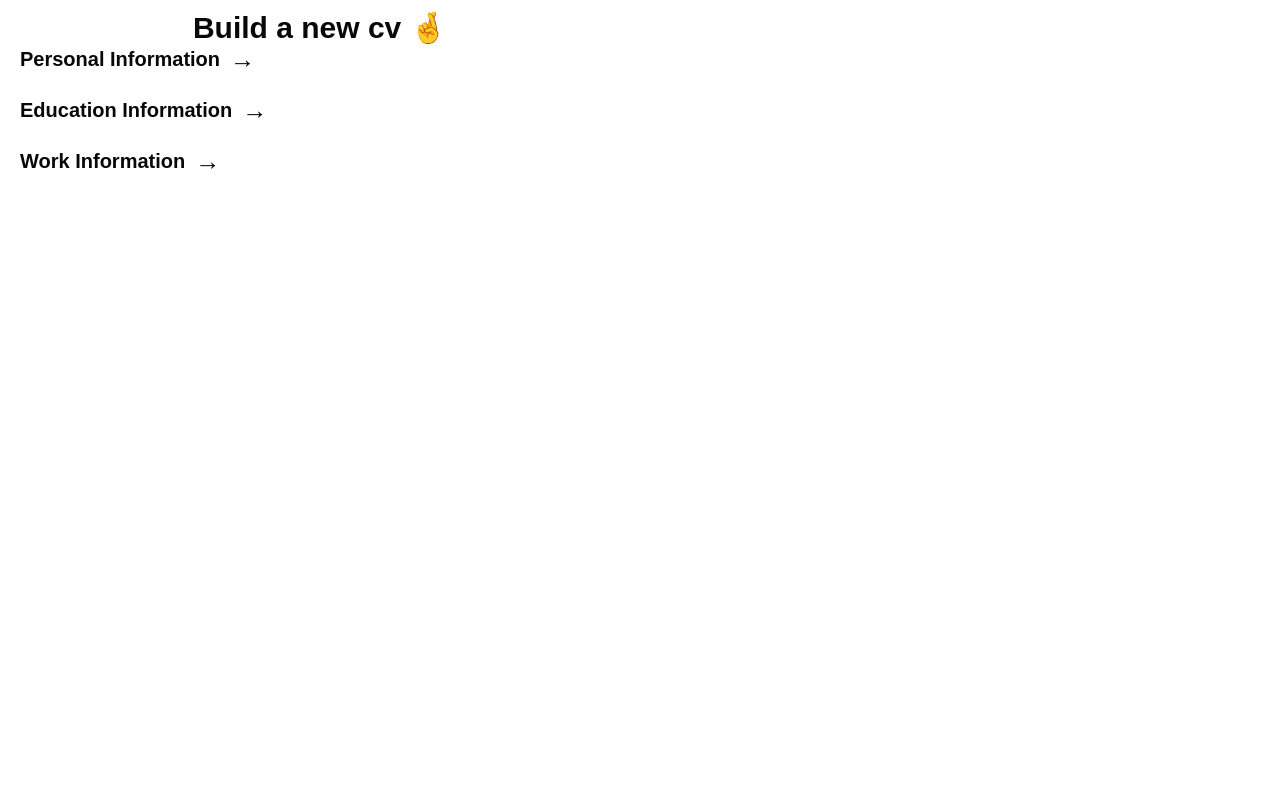
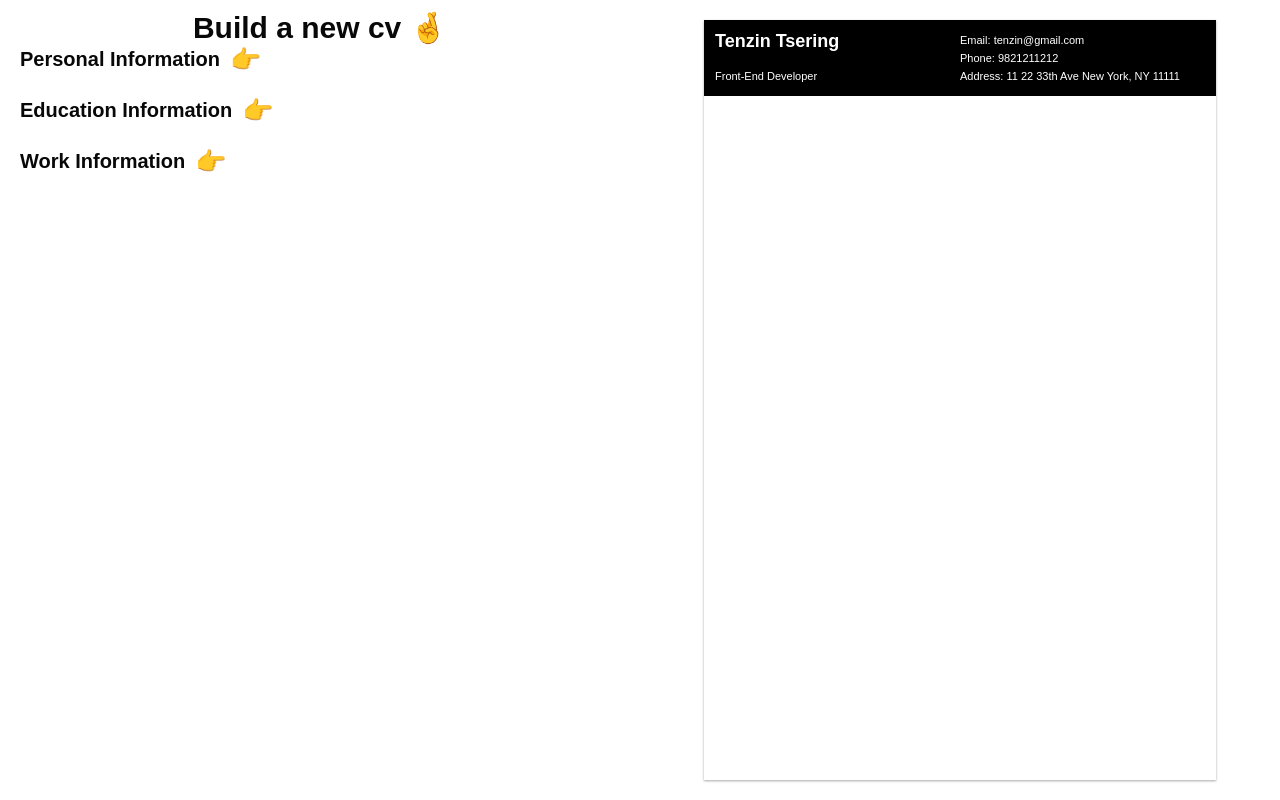
Before and after one commit to rabtennamgyal/TOP-React-cv-builder, a React (Create React App) app: page / in a window 1280 px wide. Built offline with nearby package versions, Linux system fonts and the light colour scheme.

Commit message:
worked on logic to render submitted datas

```diff
--- a/src/App.js
+++ b/src/App.js
@@ -1,5 +1,7 @@
 import React from "react";
 import CVBuilder from "./module/CVbuilder";
+import FinalCV from "./module/FinalCV";
+
 
 class App extends React.Component {
   constructor(props) {
@@ -7,30 +9,83 @@ class App extends React.Component {
     this.state = {
       personal: [],
       education: [],
-      work: []
+      work: [],
+      FirstName: '',
+      LastName: '',
+      Email: '',
+      Phone: '',
+      Address: ''
     }
-  }
+  };
 
   getData = (data) => {
-    this.state.personal.push(data);
+    if (this.state.personal.length !== 0) {
+      let newArr = this.state.personal.splice(0, this.state.personal.length - 1);
+      newArr.push(data);
+      this.setState({
+        personal: this.state.splice(0, this.setState)
+      });
+    } else {
+      this.state.personal.push(data);
+    };
+
+    setTimeout(() => {
+      const { FirstName, LastName, Email, Phone, Address } = this.state.personal[0];
+      this.setState({
+        FirstName: FirstName,
+        LastName: LastName,
+        Email: Email,
+        Phone: Phone,
+        Address: Address
+      });
+    })
     console.log(this.state.personal);
   };
 
   getData2 = (data) => {
     this.state.education.push(data);
-    console.log(this.state.education)
   };
 
   getData3 = (data) => {
     this.state.work.push(data);
-    console.log(this.state.work)
+  };
+
+  editData = () => {
+    console.log('editing');
+    const arrow = document.getElementById('arrow1');
+    const personalInfo = document.querySelector('.personalInfo');
+
+    const FirstName = this.state.FirstName;
+    const firstNameinput = document.getElementById('firstName');
+    firstNameinput.value = FirstName;
+    console.log(FirstName);
+
+
+    if (personalInfo.classList.contains('open')) {
+      return;
+    } else {
+      personalInfo.classList.add('open');
+      personalInfo.style.height = '25rem';
+      personalInfo.style.visibility = 'visible';
+      arrow.style.transform = 'rotate(90deg)';
+    };
   };
 
   render() {
+    const { FirstName, LastName, Email, Phone, Address } = this.state;
+
     return (
       <div className="App">
         <CVBuilder
         getData={this.getData} getData2={this.getData2} getData3={this.getData3}
+        />
+        <FinalCV
+        FirstName={FirstName}
+        LastName={LastName}
+        Email={Email}
+        Phone={Phone}
+        Address={Address}
+        editData={this.editData}
         />
       </div>
     );
--- a/src/components/education.js
+++ b/src/components/education.js
@@ -56,6 +56,8 @@ class Education extends Component {
     submitData = (e) => {
         e.preventDefault();
         this.props.onSubmit2(this.state);
+        const inputs = document.querySelectorAll('.inpute');
+        inputs.forEach(el => el.value = '');
     };
 
     render() {
@@ -67,7 +69,7 @@ class Education extends Component {
                     </h1>
 
                     <p onClick={this.showCards} id='arrow2'>
-                        &rarr;
+                        👉
                     </p>
                 </div>
 
@@ -75,32 +77,32 @@ class Education extends Component {
                     <form>
                         <div className="inputDiv" id='schoolNamediv'>
                             <label htmlFor="schoolName">School Name: </label>
-                            <input id='schoolName' type='text' onInput={this.setSchoolName}></input>
+                            <input className="inpute" id='schoolName' type='text' onInput={this.setSchoolName}></input>
                         </div>
 
                         <div className="inputDiv" id='schoolGraduationdiv'>
                             <label htmlFor="schoolGraduation">Graduation: </label>
-                            <input id='schoolGraduation' type='date' onInput={this.setSchoolGraduation}></input>
+                            <input className="inpute" id='schoolGraduation' type='date' onInput={this.setSchoolGraduation}></input>
                         </div>
 
                         <div className="inputDiv" id='collegeNamediv'>
                             <label htmlFor="collegeName">College Name: </label>
-                            <input id='collegeName' type='text' onInput={this.setCollegeName}></input>
+                            <input className="inpute" id='collegeName' type='text' onInput={this.setCollegeName}></input>
                         </div>
 
                         <div className="inputDiv" id='collgeGraduationdiv'>
                             <label htmlFor="collgeGraduation">College Graduation: </label>
-                            <input id='collgeGraduation' type='date' onInput={this.setCollegeGraduation}></input>
+                            <input className="inpute" id='collgeGraduation' type='date' onInput={this.setCollegeGraduation}></input>
                         </div>
 
                         <div className="inputDiv" id='studydiv'>
                             <label htmlFor="study">Field Of Study: </label>
-                            <input id='study' type='text' placeholder="Computer Science" onInput={this.setStudy}></input>
+                            <input className="inpute" id='study' type='text' placeholder="Computer Science" onInput={this.setStudy}></input>
                         </div>
 
                         <div className="inputDiv" id='degreediv'>
                             <label htmlFor="degree">Degree: </label>
-                            <select id="degrees" onInput={this.setDegree}>
+                            <select className="inpute" id="degrees" onInput={this.setDegree}>
                                 <option value="Associate's Degree">Associate's Degree</option>
                                 <option value="Bachelor's Degree">Bachelor's Degree</option>
                                 <option value="Master's Degree">Master's Degree</option>
--- a/src/components/personal.js
+++ b/src/components/personal.js
@@ -49,6 +49,8 @@ class Personal extends Component {
     submitData = (e) => {
         e.preventDefault();
         this.props.onSubmit(this.state);
+        const inputs = document.querySelectorAll('.inputp');
+        inputs.forEach(el => el.value = '');
     };
 
     render() {
@@ -60,7 +62,7 @@ class Personal extends Component {
                     </h1>
 
                     <p onClick={this.showCards} id='arrow1'>
-                        &rarr;
+                        👉
                     </p>
                 </div>
 
@@ -68,27 +70,27 @@ class Personal extends Component {
                     <form>
                         <div className="inputDiv" id='firstnamediv'>
                             <label htmlFor="firstName">First Name: </label>
-                            <input id='firstName' type='text' placeholder="Tenzin" onInput={this.setFirstName}></input>
+                            <input className='inputp' id='firstName' type='text' placeholder="Tenzin" onInput={this.setFirstName}></input>
                         </div>
 
                         <div className="inputDiv" id='lastnamediv'>
                             <label htmlFor="lastName">Last Name: </label>
-                            <input id='lastName' type='text' placeholder="Dorjee" onInput={this.setLastName}></input>
+                            <input className='inputp' id='lastName' type='text' placeholder="Dorjee" onInput={this.setLastName}></input>
                         </div>
 
                         <div className="inputDiv" id='emaildiv'>
                             <label htmlFor="email">Email: </label>
-                            <input id='email' type='text' placeholder="tenzin@gmail.com" onInput={this.setEmail}></input>
+                            <input  className='inputp' id='email' type='text' placeholder="tenzin@gmail.com" onInput={this.setEmail}></input>
                         </div>
 
                         <div className="inputDiv" id='phonediv'>
                             <label htmlFor="phone">Phone: </label>
-                            <input id='phone' type='text' placeholder="1211212211" onInput={this.setPhone}></input>
+                            <input className='inputp' id='phone' type='text' placeholder="1211212211" onInput={this.setPhone}></input>
                         </div>
 
                         <div className="inputDiv" id='addressdiv'>
                             <label htmlFor="address">Address: </label>
-                            <input id='address' type='text' placeholder="12-12 44th Ave, 22121, New York" onInput={this.setAddress}></input>
+                            <input className='inputp' id='address' type='text' placeholder="12-12 44th Ave, 22121, New York" onInput={this.setAddress}></input>
                         </div>
 
                         <div id="submitDiv">
--- a/src/components/work.js
+++ b/src/components/work.js
@@ -49,6 +49,8 @@ class Work extends Component {
     submitData = (e) => {
         e.preventDefault();
         this.props.onSubmit3(this.state);
+        const inputs = document.querySelectorAll('.inputw');
+        inputs.forEach(el => el.value = '');
     };
 
     render() {
@@ -60,7 +62,7 @@ class Work extends Component {
                     </h1>
 
                     <p onClick={this.showCards} id='arrow3'>
-                        &rarr;
+                        👉
                     </p>
                 </div>
 
@@ -68,27 +70,27 @@ class Work extends Component {
                     <form>
                         <div className="inputDiv" id='positiondiv'>
                             <label htmlFor="position">Position: </label>
-                            <input id='position' type='text' onInput={this.setPosition}></input>
+                            <input className="inputw" id='position' type='text' onInput={this.setPosition}></input>
                         </div>
 
                         <div className="inputDiv" id='employerdiv'>
                             <label htmlFor="employer">Employer: </label>
-                            <input id='employer' type='text' onInput={this.setEmployer}></input>
+                            <input  className="inputw" id='employer' type='text' onInput={this.setEmployer}></input>
                         </div>
 
                         <div className="inputDiv" id='startDatediv'>
                             <label htmlFor="startDate">Start Date: </label>
-                            <input id='startDate' type='date' onInput={this.setStartDate}></input>
+                            <input className="inputw" id='startDate' type='date' onInput={this.setStartDate}></input>
                         </div>
 
                         <div className="inputDiv" id='endDatediv'>
                             <label htmlFor="endDate">End Date: </label>
-                            <input id='endDate' type='date' onInput={this.setEndDate}></input>
+                            <input className="inputw" id='endDate' type='date' onInput={this.setEndDate}></input>
                         </div>
 
                         <div className="inputDiv" id='descriptiondiv'>
                             <label htmlFor="description">Descritption: </label>
-                            <textarea id='description' type='text' onInput={this.setDescription}></textarea>
+                            <textarea className="inputw" id='description' type='text' onInput={this.setDescription}></textarea>
                         </div>
 
                         <div id="submitDiv">
--- /dev/null
+++ b/src/module/FinalCV.js
@@ -0,0 +1,43 @@
+import React from "react";
+
+class FinalCV extends React.Component {
+    editingData = () => {
+        this.props.editData();
+    };
+
+    render() {
+        return (
+            <div className="FinalCV">
+                <div className="cv">
+                    <div className="divOne">
+                        <div className="divOne1">
+                            <h1 className="editable" onClick={this.editingData}>
+                                {this.props.FirstName || 'Tenzin'} {this.props.LastName || 'Tsering'}
+                            </h1>
+
+                            <p className="editable">
+                                {this.props.className || 'Front-End Developer'}
+                            </p>
+                        </div>
+
+                        <div className="divOne2">
+                            <p className="editable">
+                                Email: {this.props.Email || 'tenzin@gmail.com'}
+                            </p>
+
+                            <p className="editable">
+                                Phone: {this.props.Phone || '9821211212'}
+                            </p>
+
+                            <p className="editable">
+                                Address: {this.props.Address || '11 22 33th Ave New York, NY 11111'}
+                            </p>
+                        </div>
+                    </div>
+                </div>
+            </div>
+        );
+    };
+};
+
+export default FinalCV;
--- a/src/sass/components/personal.scss
+++ b/src/sass/components/personal.scss
@@ -17,6 +17,7 @@
         p {
             cursor: pointer;
             font-size: 2.5rem;
+            transform: rotate(0deg);
 
             &:hover {
                 transform: scale(1.1);
--- a/src/sass/main.scss
+++ b/src/sass/main.scss
@@ -4,6 +4,7 @@
 
 // 🎨 importing module files
 @import '../sass/modules/cvbuilder.scss';
+@import '../sass/modules/finalcv.scss';
 
 
 // 🔮 importing component files
--- /dev/null
+++ b/src/sass/modules/finalcv.scss
@@ -0,0 +1,56 @@
+.FinalCV {
+    display: grid;
+    place-items: center;
+
+    .cv {
+        box-shadow: rgba(0, 0, 0, 0.12) 0px 1px 3px, rgba(0, 0, 0, 0.24) 0px 1px 2px;
+        height: 95%;
+        width: 80%;
+        display: grid;
+        grid-template-rows: 10% 40% 50%;
+
+        .divOne {
+            cursor: pointer;
+            color: #fff;
+            background: #000;
+            border: .1px solid rgb(0, 0, 0);
+            display: grid;
+            grid-template-columns: 1fr 1fr;
+
+            .editable {
+                cursor: pointer;
+
+                &:hover {
+                    color: grey;
+                    transition: 0.7s ease-in-out;
+                }
+            }
+
+            .divOne1 {
+                display: grid;
+                grid-template-rows: 2fr 1fr;
+
+                h1 {
+                    font-size: 1.8rem;
+                    margin: 1rem 0 0 1rem;
+                }
+
+                p {
+                    font-size: 1.1rem;
+                    margin: 0 0 0 1rem;
+                }
+            }
+
+            .divOne2 {
+                display: flex;
+                flex-direction: column;
+                justify-content: center;
+
+                p {
+                    font-size: 1.1rem;
+                    margin: .3rem 0;
+                }
+            }
+        }
+    }
+};
```
Also changed, not shown: 1 other file (tests, documents, lock files or other folders).
